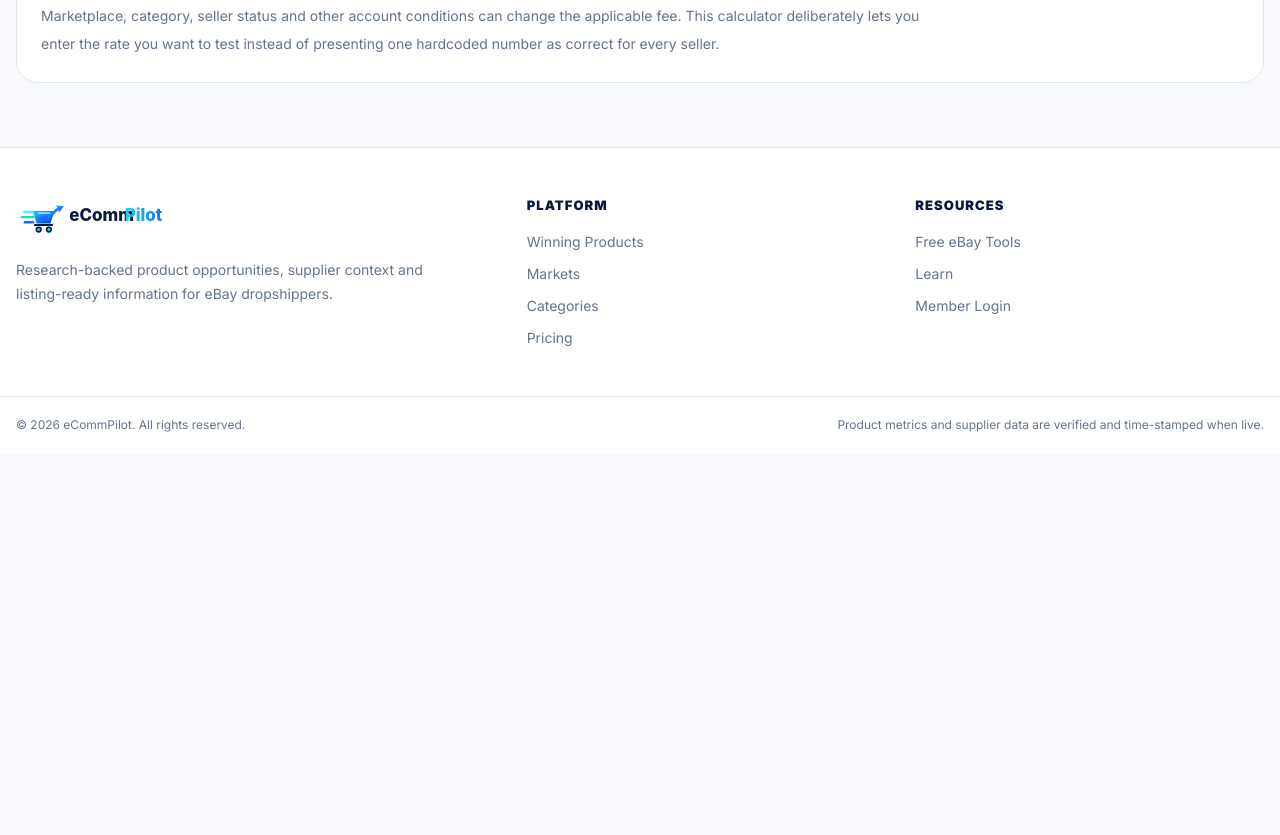
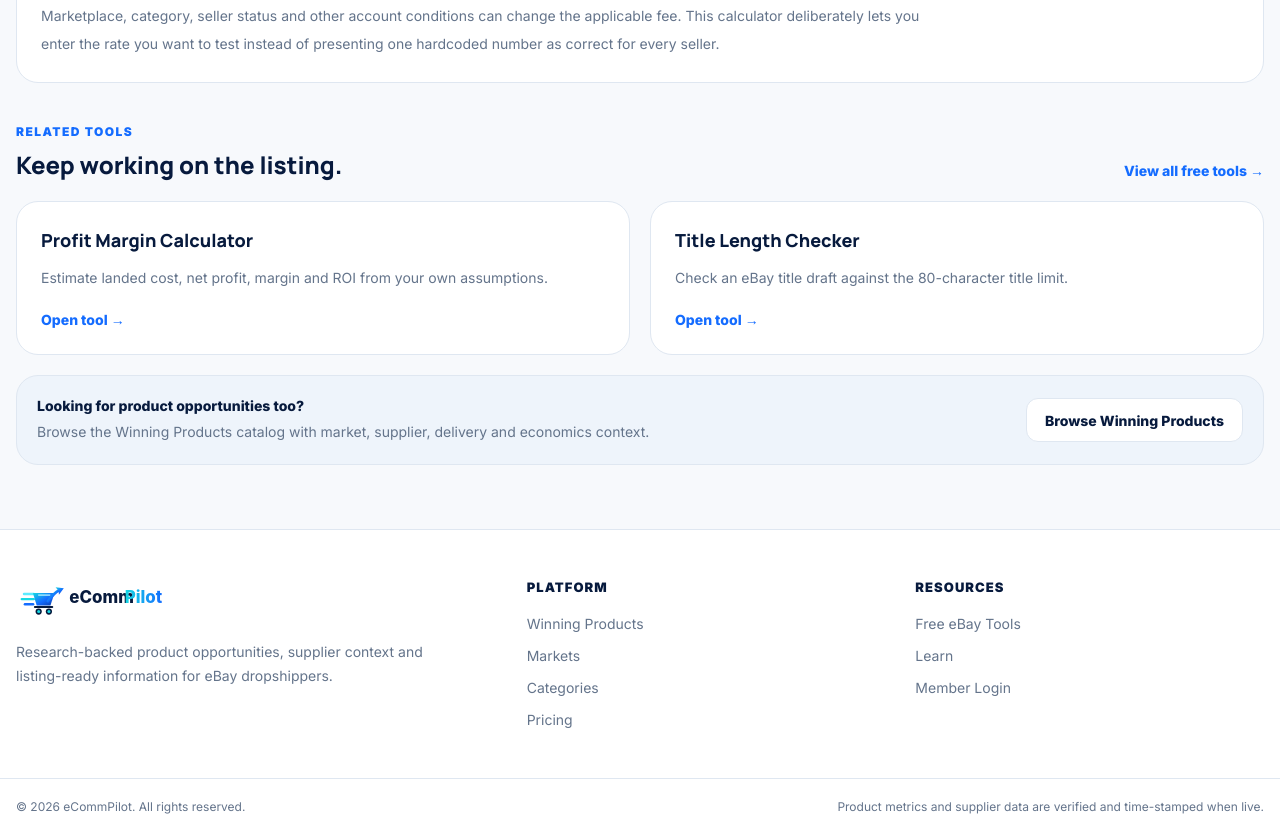
Before and after one commit to ponzey717/ecommpilot-main, a Next.js app: page /free-tools/ebay-fee-estimator in a window 1280 px wide. Shown: the part 1000-1835 px from the top of the page. Before the commit the page ends 1453 px from the top, so only its background shows below. Built offline with nearby package versions, Linux system fonts and the light colour scheme.

Commit message:
Render related links on free tools

```diff
--- a/src/app/free-tools/ebay-fee-estimator/page.tsx
+++ b/src/app/free-tools/ebay-fee-estimator/page.tsx
@@ -64,6 +64,7 @@ export default function Page() {
               correct for every seller.
             </p>
           </article>
+          <RelatedTools currentPath={path} />
         </div>
       </section>
     </PageShell>
```
